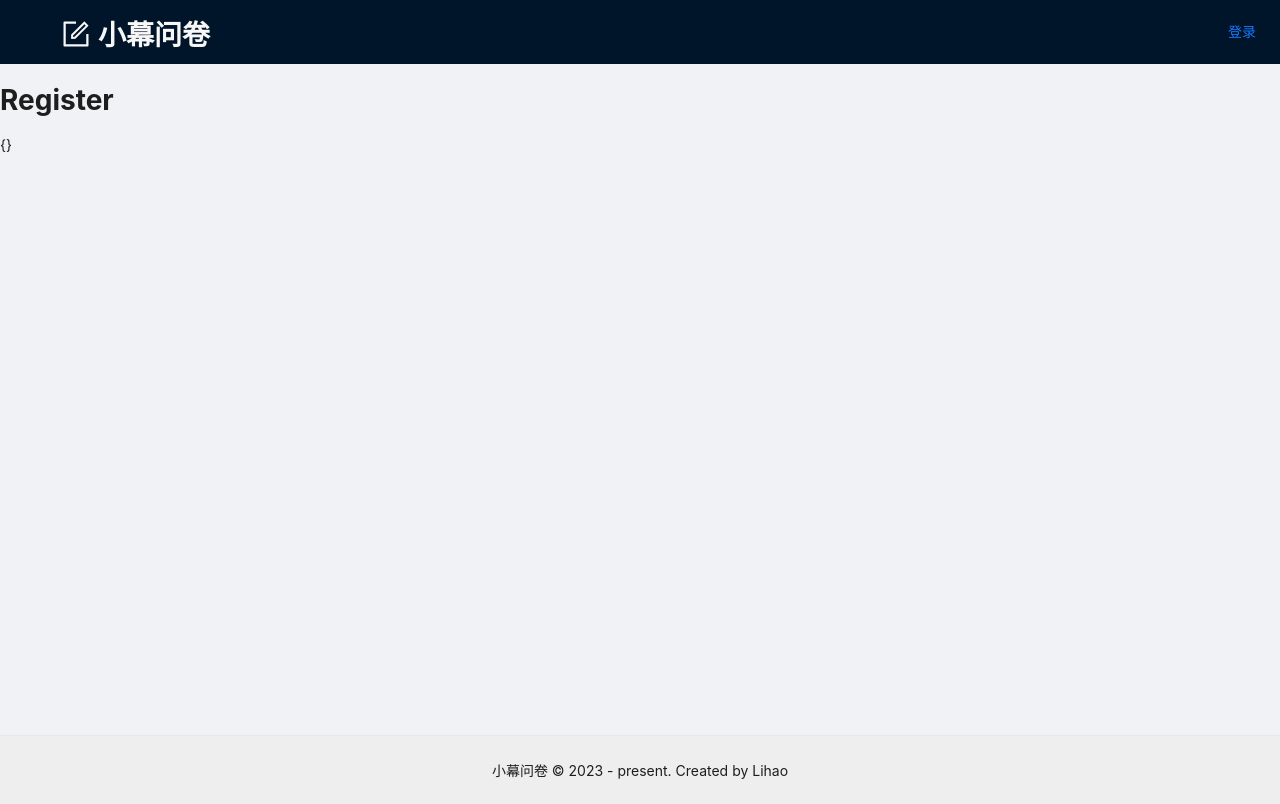
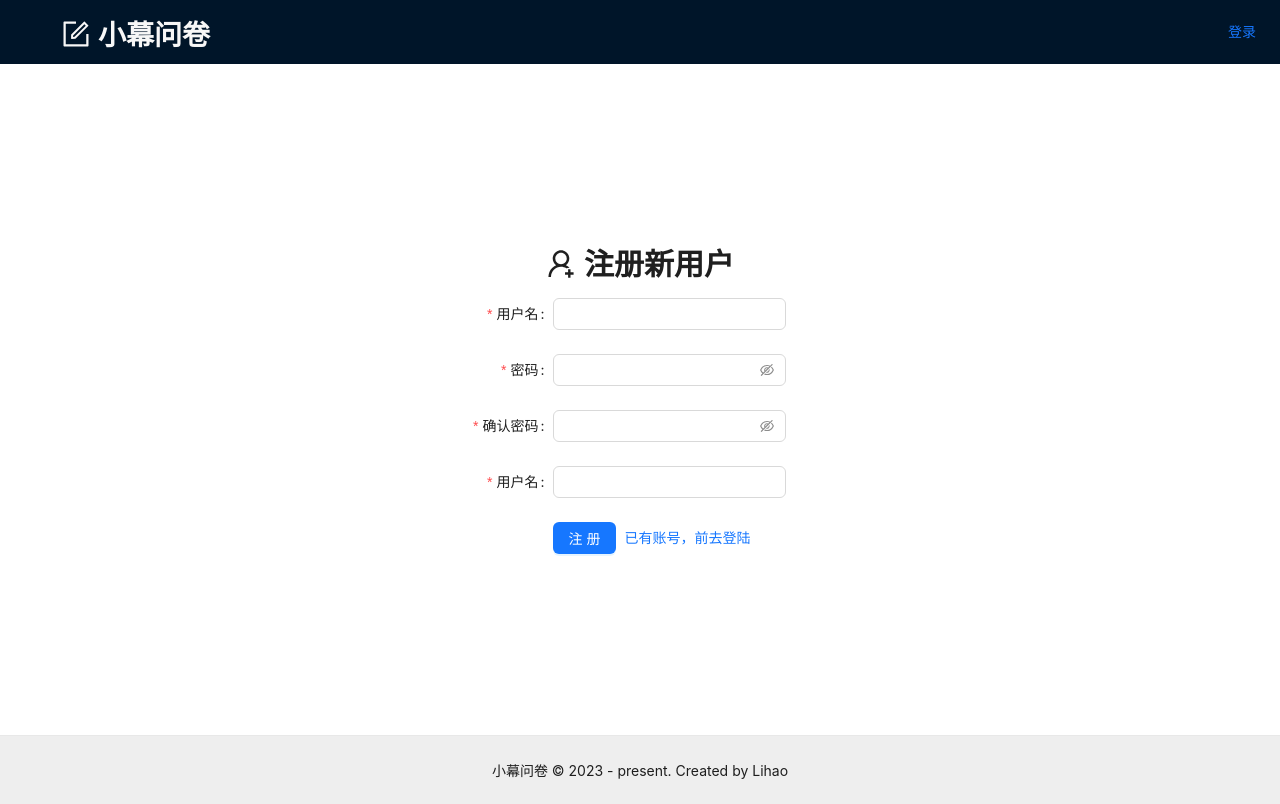
Before and after one commit to Li-hao-1011/wenjuan-fe, a React (Vite) app: page /register in a window 1280 px wide. Built offline with nearby package versions, Linux system fonts and the light colour scheme.

Commit message:
优化Login、Register、Search组件等

```diff
--- /dev/null
+++ b/src/components/ListSearch.tsx
@@ -0,0 +1,47 @@
+import { ChangeEvent, FC, useEffect, useState } from 'react'
+import { Input } from 'antd'
+import { useNavigate, useLocation, useSearchParams } from 'react-router-dom'
+import { SEARCH_LIST_PARAM_KEY } from '../constant/index'
+
+const { Search } = Input
+
+const ListSearch: FC = () => {
+  const nav = useNavigate()
+  const { pathname } = useLocation()
+  const [searchParams] = useSearchParams()
+  useEffect(() => {
+    // 地址栏发生变化就执行
+    console.log('searchParams', `SEARCH_LIST_PARAM_KEY ==> ${searchParams.get(SEARCH_LIST_PARAM_KEY)}`)
+    const keyword = searchParams.get(SEARCH_LIST_PARAM_KEY) || ''
+    setSearchText(keyword)
+  }, [searchParams])
+
+  const onSearch = (value: string) => {
+    console.log('onSearch', value, pathname)
+    nav({
+      pathname,
+      search: `${SEARCH_LIST_PARAM_KEY}=${value}`,
+    })
+  }
+
+  const [searchText, setSearchText] = useState<string>('')
+  const handleSearchTextChange = (e: ChangeEvent<HTMLInputElement>) => {
+    setSearchText(e.target.value)
+  }
+  return (
+    <>
+      {/* <Search placeholder="请输入关键字" /> */}
+      <Search
+        style={{ width: '300px' }}
+        placeholder="请输入关键字"
+        value={searchText}
+        onChange={handleSearchTextChange}
+        allowClear
+        size="large"
+        onSearch={onSearch}
+      />
+    </>
+  )
+}
+
+export default ListSearch
--- /dev/null
+++ b/src/constant/index.tsx
@@ -0,0 +1 @@
+export const SEARCH_LIST_PARAM_KEY = 'keyword'
--- /dev/null
+++ b/src/pages/Register.module.scss
@@ -0,0 +1,8 @@
+.container {
+  min-height: calc(100vh - 64px - 65.5px);
+  background-color: #fff;
+  display: flex;
+  flex-direction: column;
+  justify-content: center;
+  align-items: center;
+}
--- a/src/pages/Register.tsx
+++ b/src/pages/Register.tsx
@@ -1,14 +1,90 @@
 import { FC } from 'react'
-import { useSearchParams } from 'react-router-dom'
+import { useSearchParams, Link } from 'react-router-dom'
+import { Space, Typography, Form, Input, Button } from 'antd'
+import { UserAddOutlined } from '@ant-design/icons'
+import styles from './Register.module.scss'
+import { LOGIN_PATHNAME } from '../router/index'
+
+const { Title } = Typography
 
 const Register: FC = () => {
   const [searchParams, setSearchParams] = useSearchParams()
   console.log('searchParams', searchParams.get('keyword'))
+
+  const onFinish = (values: any) => {
+    console.log('onFinish', values)
+  }
   return (
-    <>
-      <h1>Register</h1>
-      <p>{JSON.stringify(searchParams.entries())}</p>
-    </>
+    <div className={styles.container}>
+      <Space>
+        <Title level={2}>
+          <UserAddOutlined />
+        </Title>
+        <Title level={2}>注册新用户</Title>
+      </Space>
+      <div>
+        <Form
+          name="register"
+          labelCol={{ span: 6 }}
+          wrapperCol={{ span: 16 }}
+          style={{ minWidth: 350, maxWidth: 500 }}
+          onFinish={onFinish}>
+          <Form.Item
+            label="用户名"
+            name="username"
+            rules={[
+              { required: true, message: 'Please input your username!' },
+              { type: 'string', min: 5, max: 15, message: '长度在 5~20 之间' },
+              { pattern: /^\w+$/, message: '仅支持字符、数字、下划线' },
+            ]}>
+            <Input />
+          </Form.Item>
+          <Form.Item
+            label="密码"
+            name="password"
+            rules={[
+              { required: true, message: 'Please input your password!' },
+              { type: 'string', min: 15, max: 24, message: '长度在 15~24 之间' },
+            ]}>
+            <Input.Password />
+          </Form.Item>
+          <Form.Item
+            label="确认密码"
+            name="confirm"
+            dependencies={['password']}
+            rules={[
+              { required: true, message: 'Please confirm your password!' },
+              ({ getFieldValue }) => ({
+                validator(_, value) {
+                  if (!value) {
+                    return Promise.reject(new Error('Please confirm your password!'))
+                  } else if (value && value === getFieldValue('password')) {
+                    return Promise.resolve()
+                  } else {
+                    return Promise.reject(new Error('两次密码输入不一致!'))
+                  }
+                },
+              }),
+            ]}>
+            <Input.Password />
+          </Form.Item>
+          <Form.Item
+            label="用户名"
+            name="nickname"
+            rules={[{ required: true, message: 'Please input your nickname!' }]}>
+            <Input />
+          </Form.Item>
+          <Form.Item wrapperCol={{ offset: 6, span: 16 }}>
+            <Space>
+              <Button type="primary" htmlType="submit">
+                注册
+              </Button>
+              <Link to={LOGIN_PATHNAME}>已有账号，前去登陆</Link>
+            </Space>
+          </Form.Item>
+        </Form>
+      </div>
+    </div>
   )
 }
 export default Register
--- /dev/null
+++ b/src/pages/SignIn.module.scss
@@ -0,0 +1,8 @@
+.container {
+  min-height: calc(100vh - 64px - 65.5px);
+  background-color: #fff;
+  display: flex;
+  flex-direction: column;
+  justify-content: center;
+  align-items: center;
+}
--- a/src/pages/SignIn.tsx
+++ b/src/pages/SignIn.tsx
@@ -1,17 +1,83 @@
-import { FC } from 'react'
-import { useNavigate } from 'react-router-dom'
+import { FC, useEffect } from 'react'
+import { useNavigate, Link } from 'react-router-dom'
+import { Space, Typography, Form, Input, Button, Checkbox } from 'antd'
+import styles from './SignIn.module.scss'
+import { REGISTER_PATHNAME } from '../router/index'
+
+const PASS_WORD = 'password'
+const USER_NAME = 'username'
+
+const rememberUser = ({ username, password }: { username: string; password: string }) => {
+  localStorage.setItem(USER_NAME, username)
+  localStorage.setItem(PASS_WORD, password)
+}
+
+const deleteUserFormStorage = () => {
+  localStorage.removeItem(USER_NAME)
+  localStorage.removeItem(PASS_WORD)
+}
+
+const getUserFormStorage = () => {
+  return {
+    username: localStorage.getItem(USER_NAME) || '',
+    password: localStorage.getItem(PASS_WORD) || '',
+  }
+}
+
 const SignIn: FC = () => {
-  const nav = useNavigate()
+  useEffect(() => {
+    form.setFieldsValue({ ...getUserFormStorage() })
+  }, [])
+  const [form] = Form.useForm()
+  const onFinish = (values: any) => {
+    console.log('sign-in', values)
+    if (values.remember) {
+      // remember
+      rememberUser(values)
+    } else {
+      // delete
+      deleteUserFormStorage()
+    }
+  }
   return (
-    <>
-      <h1>SignIn</h1>
-      <button
-        onClick={() => {
-          nav(-1)
-        }}>
-        返回
-      </button>
-    </>
+    <div className={styles.container}>
+      <Form
+        name="signIn"
+        onFinish={onFinish}
+        form={form}
+        labelCol={{ span: 6 }}
+        wrapperCol={{ span: 16 }}
+        style={{ minWidth: 350, maxWidth: 500 }}>
+        <Form.Item
+          name="username"
+          label="用户名"
+          rules={[
+            { required: true, message: 'Please input your username!' },
+            { type: 'string', min: 5, max: 15, message: '长度在 5~20 之间' },
+            { pattern: /^\w+$/, message: '仅支持字符、数字、下划线' },
+          ]}>
+          <Input />
+        </Form.Item>
+        <Form.Item name="password" label="密码" rules={[{ required: true, message: 'Please input your password!' }]}>
+          <Input.Password />
+        </Form.Item>
+        <Form.Item
+          name="remember"
+          valuePropName="checked"
+          initialValue={{ remember: false }}
+          wrapperCol={{ offset: 6, span: 16 }}>
+          <Checkbox>记住密码</Checkbox>
+        </Form.Item>
+        <Form.Item wrapperCol={{ offset: 6, span: 16 }}>
+          <Space>
+            <Button type="primary" htmlType="submit">
+              登录
+            </Button>
+            <Link to={REGISTER_PATHNAME}>注册账号</Link>
+          </Space>
+        </Form.Item>
+      </Form>
+    </div>
   )
 }
 export default SignIn
--- a/src/pages/manage/List.tsx
+++ b/src/pages/manage/List.tsx
@@ -3,6 +3,8 @@ import { useTitle } from '@reactuses/core'
 import { Typography } from 'antd'
 import styles from './Common.module.scss'
 import QuestionCard from '../../components/QuestionCard'
+import ListSearch from '../../components/ListSearch'
+
 const { Title } = Typography
 const data = [
   { _id: 'q1', title: '问卷一', isPublished: false, isStart: false, answerCount: 5, createdAt: '2023-07-09' },
@@ -20,7 +22,9 @@ const List: FC = () => {
         <div className={styles.left}>
           <Title level={3}>我的问卷</Title>
         </div>
-        <div className={styles.right}>搜索 🔍</div>
+        <div className={styles.right}>
+          <ListSearch />
+        </div>
       </div>
       <div className={styles.content}>
         {questions.map((it) => {
--- a/src/pages/manage/Star.tsx
+++ b/src/pages/manage/Star.tsx
@@ -4,6 +4,8 @@ import { Typography, Empty } from 'antd'
 import styles from './Common.module.scss'
 import QuestionCard from '../../components/QuestionCard'
 import { PropsType } from '../../components/QuestionCard'
+import ListSearch from '../../components/ListSearch'
+
 const { Title } = Typography
 
 const sourceData: PropsType[] = [
@@ -22,7 +24,9 @@ const Star: FC = () => {
         <div className={styles.left}>
           <Title level={3}>星标问卷</Title>
         </div>
-        <div className={styles.right}>搜索 🔍</div>
+        <div className={styles.right}>
+          <ListSearch />
+        </div>
       </div>
       <div className={styles.content}>
         {data.length <= 0 ? (
--- a/src/pages/manage/Trash.tsx
+++ b/src/pages/manage/Trash.tsx
@@ -4,6 +4,7 @@ import { ExclamationCircleOutlined } from '@ant-design/icons'
 import { Typography, Empty, Table, Tag, Space, Button, Modal, message } from 'antd'
 import styles from './Common.module.scss'
 import { PropsType } from '../../components/QuestionCard'
+import ListSearch from '../../components/ListSearch'
 
 const { Title } = Typography
 const { confirm } = Modal
@@ -86,7 +87,9 @@ const Trash: FC = () => {
         <div className={styles.left}>
           <Title level={3}>回收站</Title>
         </div>
-        <div className={styles.right}>搜索 🔍</div>
+        <div className={styles.right}>
+          <ListSearch />
+        </div>
       </div>
       <div className={styles.content}>{data.length <= 0 ? <Empty /> : TableElement}</div>
     </>
```
